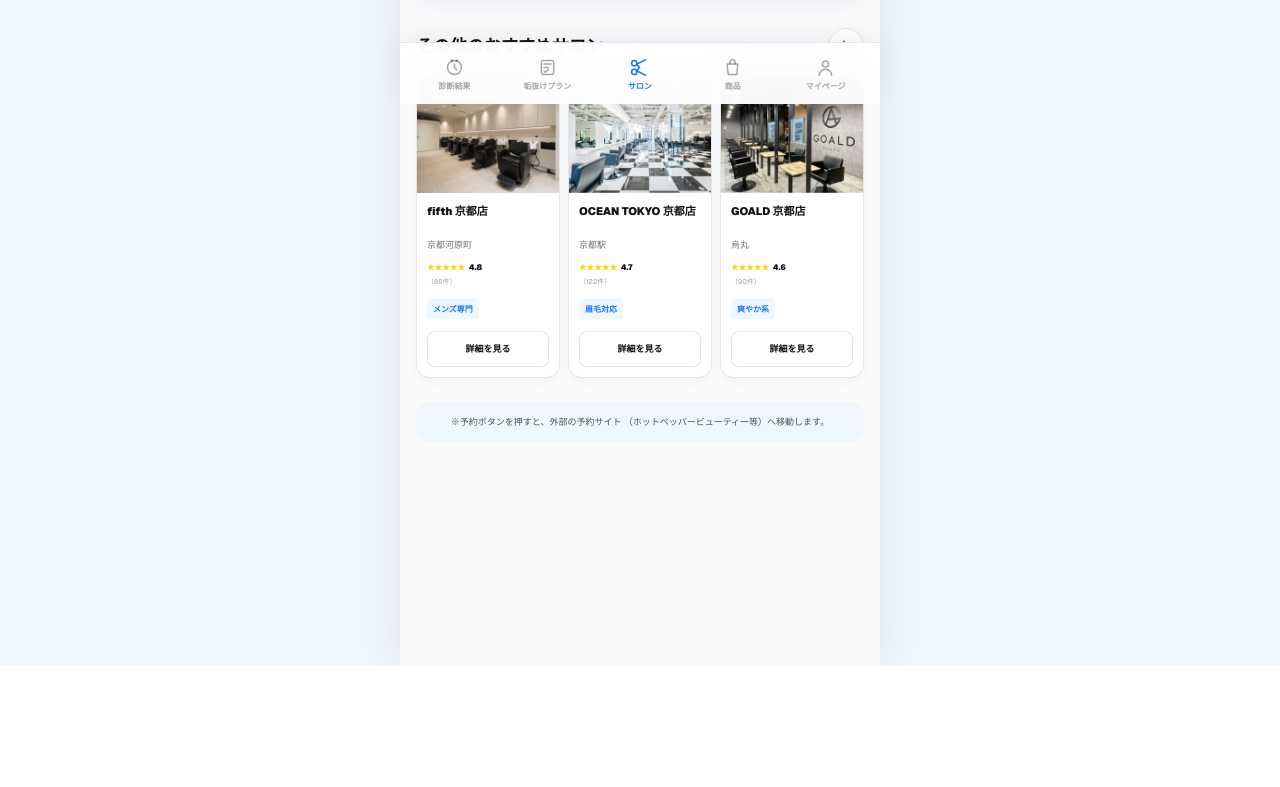
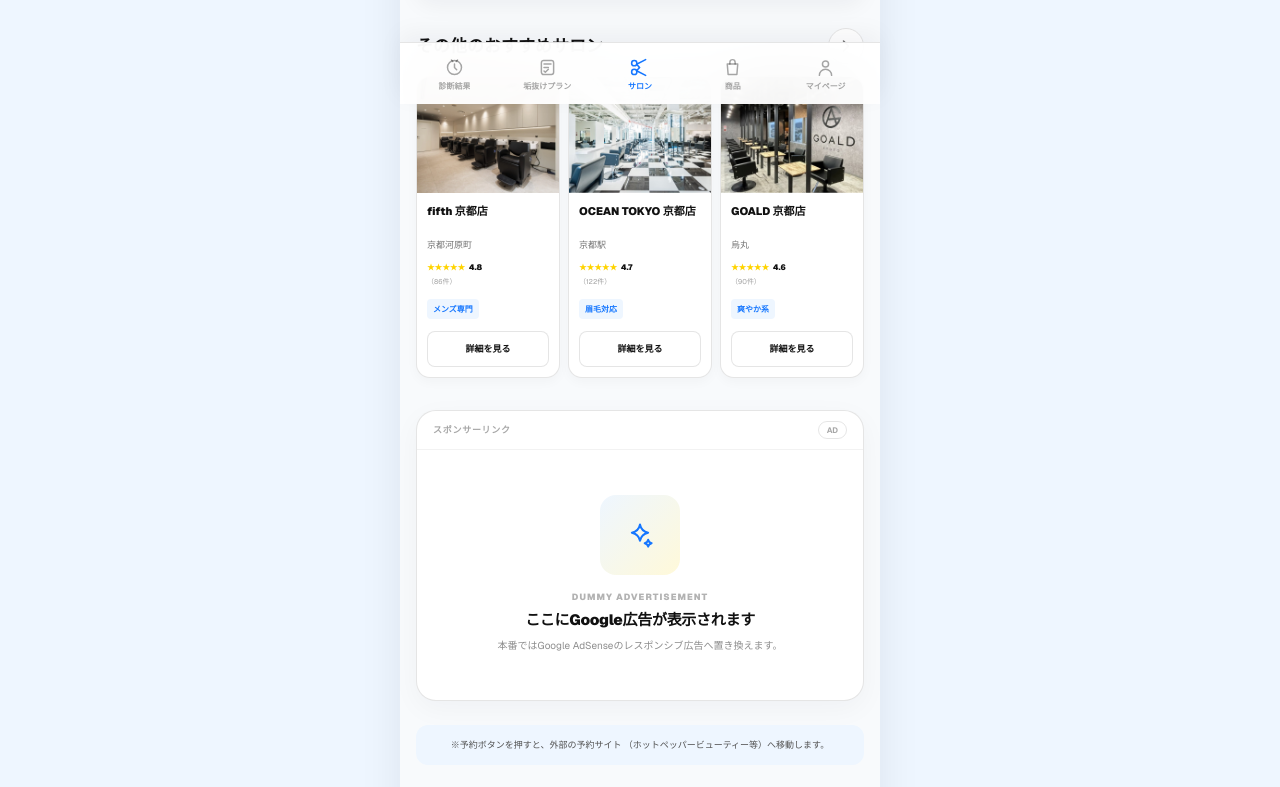
Before and after one commit to mori10tech/akanuke-ai, a Next.js app: page /salon in a window 1280 px wide. Shown: the part 696-1483 px from the top of the page. Before the commit the page ends 1362 px from the top, so only its background shows below. Built offline with nearby package versions, Linux system fonts and the light colour scheme.

Commit message:
feat: サロンページに共通ダミー広告を追加

```diff
--- a/app/salon/page.tsx
+++ b/app/salon/page.tsx
@@ -1,6 +1,7 @@
 import Image from "next/image";
 import Link from "next/link";
 import AppShell from "../components/AppShell";
+import DummyAd from "../components/DummyAd";
 
 type Salon = {
   id: number;
@@ -455,6 +456,11 @@ export default function SalonPage() {
             </div>
           </section>
 
+          <DummyAd
+            className="mt-8"
+            format="rectangle"
+          />
+
           <aside className="mt-6 rounded-[12px] bg-[#EEF6FF] px-4 py-3">
             <p className="text-center text-[9px] leading-4 text-neutral-600">
               ※予約ボタンを押すと、外部の予約サイト
```
